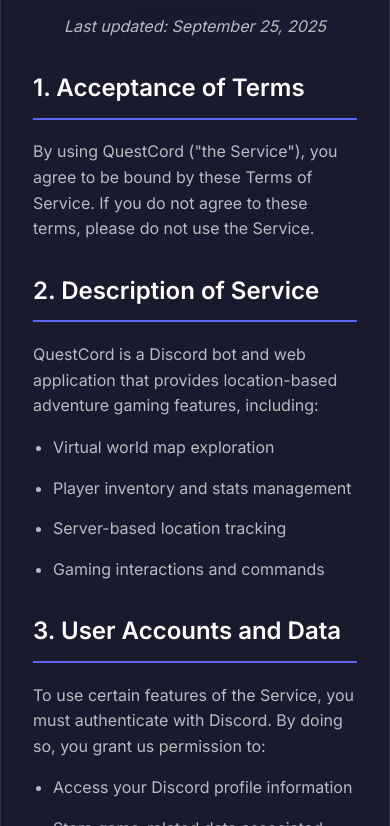
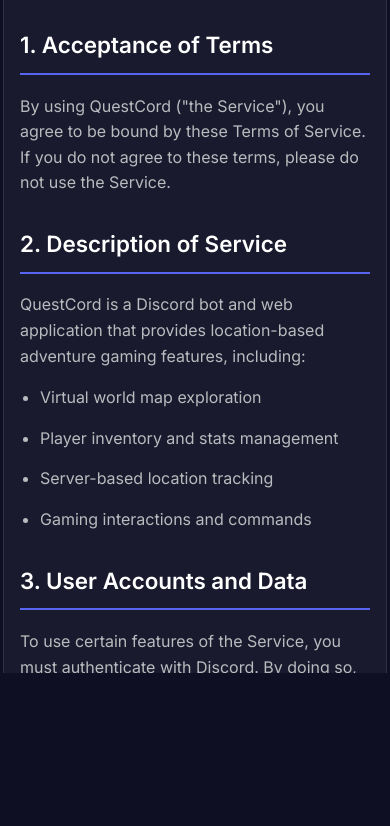
Before and after one commit to ThortonEllmers/QuestCord-v2, a website: page production/web/public/terms.html in a window 390 px wide. Shown: the part 171-997 px from the top of the page. After the commit the page ends 844 px from the top, so only its background shows below. Drawn offline with Linux system fonts and the light colour scheme.

Commit message:
Update terms.html

```diff
--- a/production/web/public/terms.html
+++ b/production/web/public/terms.html
@@ -20,6 +20,11 @@
       --gradient: linear-gradient(135deg, var(--primary) 0%, var(--secondary) 100%);
     }
 
+    html {
+      overflow-x: hidden;
+      width: 100%;
+    }
+
     html, body {
       height: 100%;
       margin: 0;
@@ -27,10 +32,14 @@
       background: var(--bg-dark);
       line-height: 1.6;
       color: var(--text-light);
+      max-width: 100vw;
+      overflow-x: hidden;
     }
 
     .container {
       max-width: 800px;
+      width: 100%;
+      max-width: calc(100vw - 40px);
       margin: 0 auto;
       padding: 32px;
       background: var(--bg-light);
@@ -38,6 +47,8 @@
       border: 1px solid var(--border);
       margin-top: 50px;
       margin-bottom: 50px;
+      word-wrap: break-word;
+      overflow-wrap: break-word;
     }
 
     h1 {
@@ -59,6 +70,8 @@
     p, li {
       color: var(--text-muted);
       margin-bottom: 15px;
+      word-break: break-word;
+      overflow-wrap: break-word;
     }
 
     h3 {
@@ -252,6 +265,11 @@
 
     /* Responsive adjustments */
     @media (max-width: 768px) {
+      .container {
+        padding: 20px 16px;
+        margin: 20px auto;
+      }
+
       .title-text {
         font-size: clamp(2rem, 8vw, 3rem);
       }
@@ -261,6 +279,18 @@
         padding: 3px 8px;
         top: -8px;
         right: -16px;
+      }
+
+      h1 {
+        font-size: 2rem;
+      }
+
+      h2 {
+        font-size: 1.4rem;
+      }
+
+      h3 {
+        font-size: 1.2rem;
       }
     }
 
```
